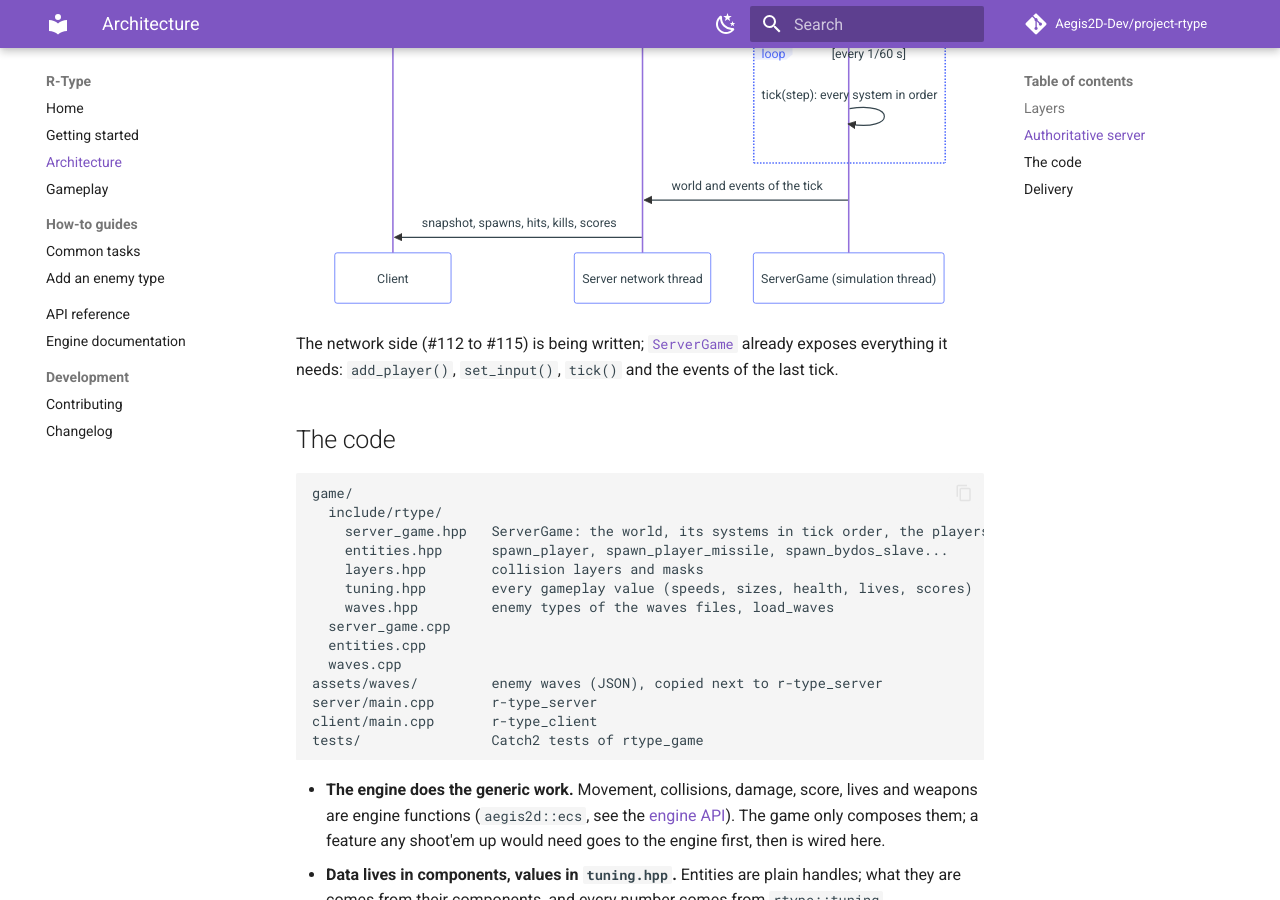
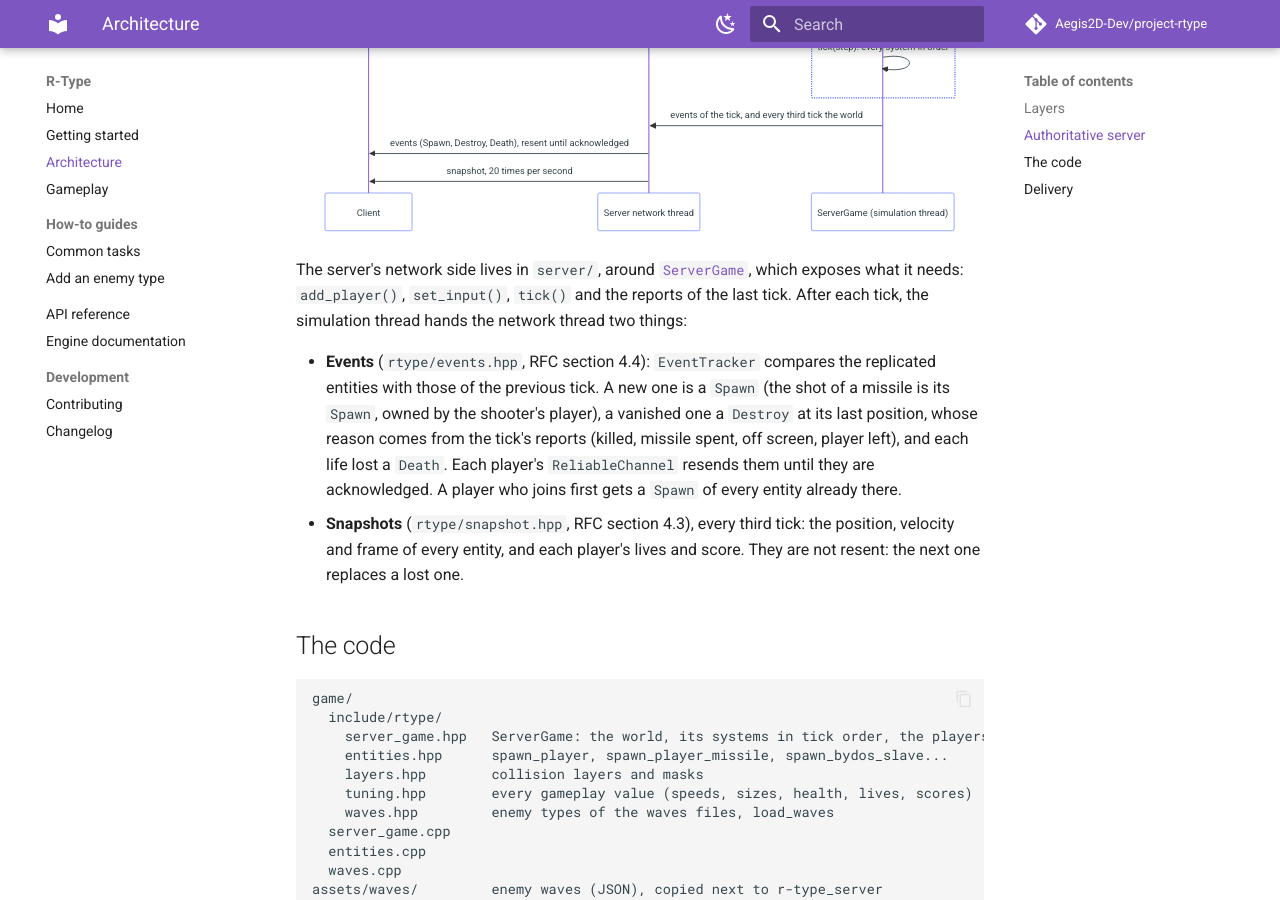
Before and after one commit to Aegis2D-Dev/project-rtype, an MkDocs documentation site: the page built from docs/architecture.md, in a window 1280 px wide and 900 px high, scrolled down 1187 px. Built offline with MkDocs 1.6.1 and Material for MkDocs 9.7.7, drawn with Linux system fonts in a browser that asks for light colours; comment, search, counter and statistics services are not loaded.

Commit message:
feat(docs): documented gameplay events and updated changelogs

````diff
--- a/docs/architecture.md
+++ b/docs/architecture.md
@@ -57,13 +57,26 @@ sequenceDiagram
     loop every 1/60 s
         G->>G: tick(step): every system in order
     end
-    G->>N: world and events of the tick
-    N->>C: snapshot, spawns, hits, kills, scores
+    G->>N: events of the tick, and every third tick the world
+    N->>C: events (Spawn, Destroy, Death), resent until acknowledged
+    N->>C: snapshot, 20 times per second
 ```
 
-The network side (#112 to #115) is being written; [`ServerGame`](gameplay.md#the-server-game)
-already exposes everything it needs: `add_player()`, `set_input()`, `tick()` and the events
-of the last tick.
+The server's network side lives in `server/`, around
+[`ServerGame`](gameplay.md#the-server-game), which exposes what it needs: `add_player()`,
+`set_input()`, `tick()` and the reports of the last tick. After each tick, the simulation
+thread hands the network thread two things:
+
+- **Events** (`rtype/events.hpp`, RFC section 4.4): `EventTracker` compares the replicated
+  entities with those of the previous tick. A new one is a `Spawn` (the shot of a missile
+  is its `Spawn`, owned by the shooter's player), a vanished one a `Destroy` at its last
+  position, whose reason comes from the tick's reports (killed, missile spent, off screen,
+  player left), and each life lost a `Death`. Each player's `ReliableChannel` resends them
+  until they are acknowledged. A player who joins first gets a `Spawn` of every entity
+  already there.
+- **Snapshots** (`rtype/snapshot.hpp`, RFC section 4.3), every third tick: the position,
+  velocity and frame of every entity, and each player's lives and score. They are not
+  resent: the next one replaces a lost one.
 
 ## The code
 
````
Also changed, not shown: CHANGELOG.md (+2 -1 lines), changelogs/2026-10-15-server-snapshots.md (+3 -1 lines), changelogs/2026-10-16-server-events.md (added, +65 -0 lines), docs/getting-started.md (+4 -1 lines).
